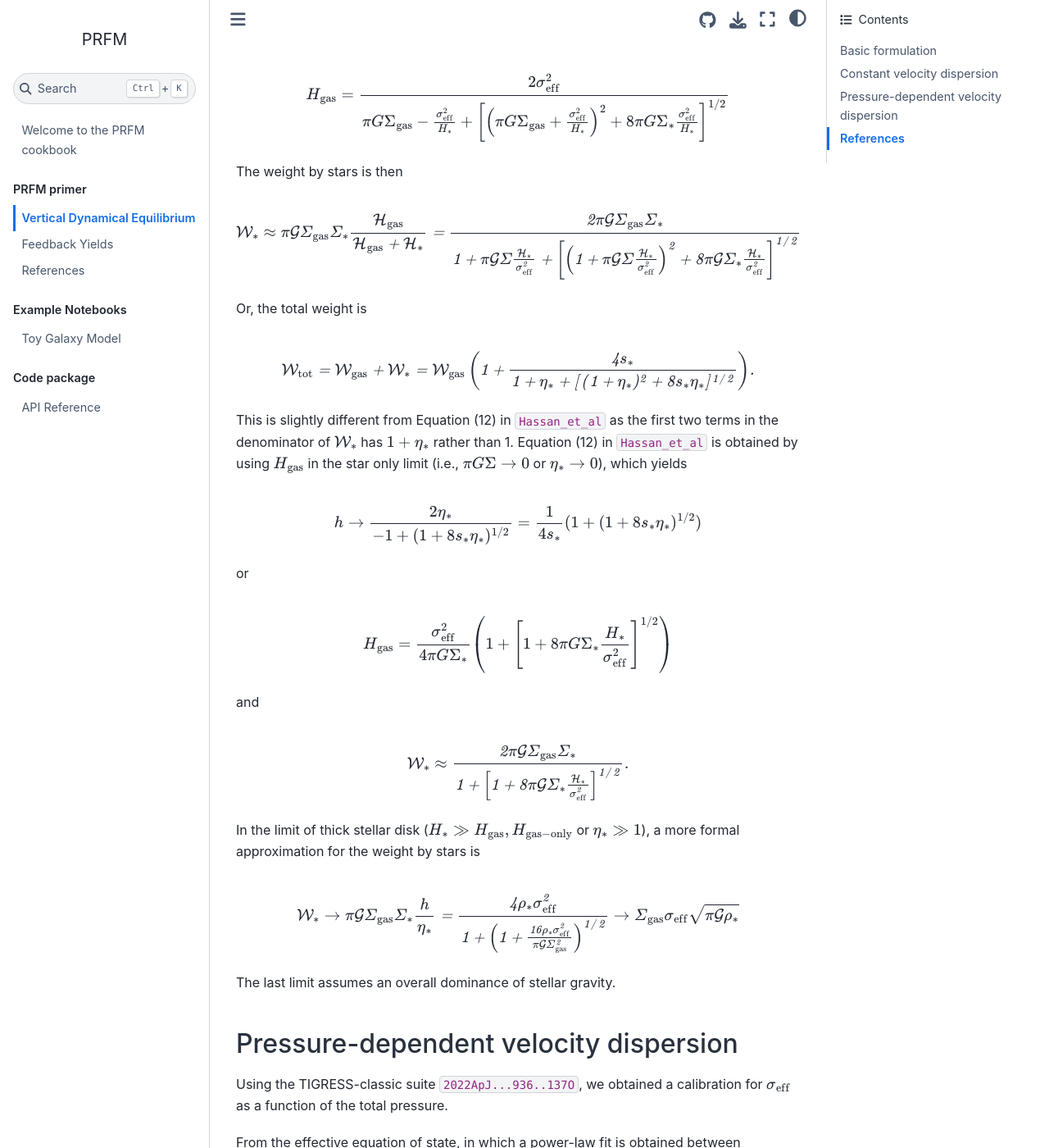
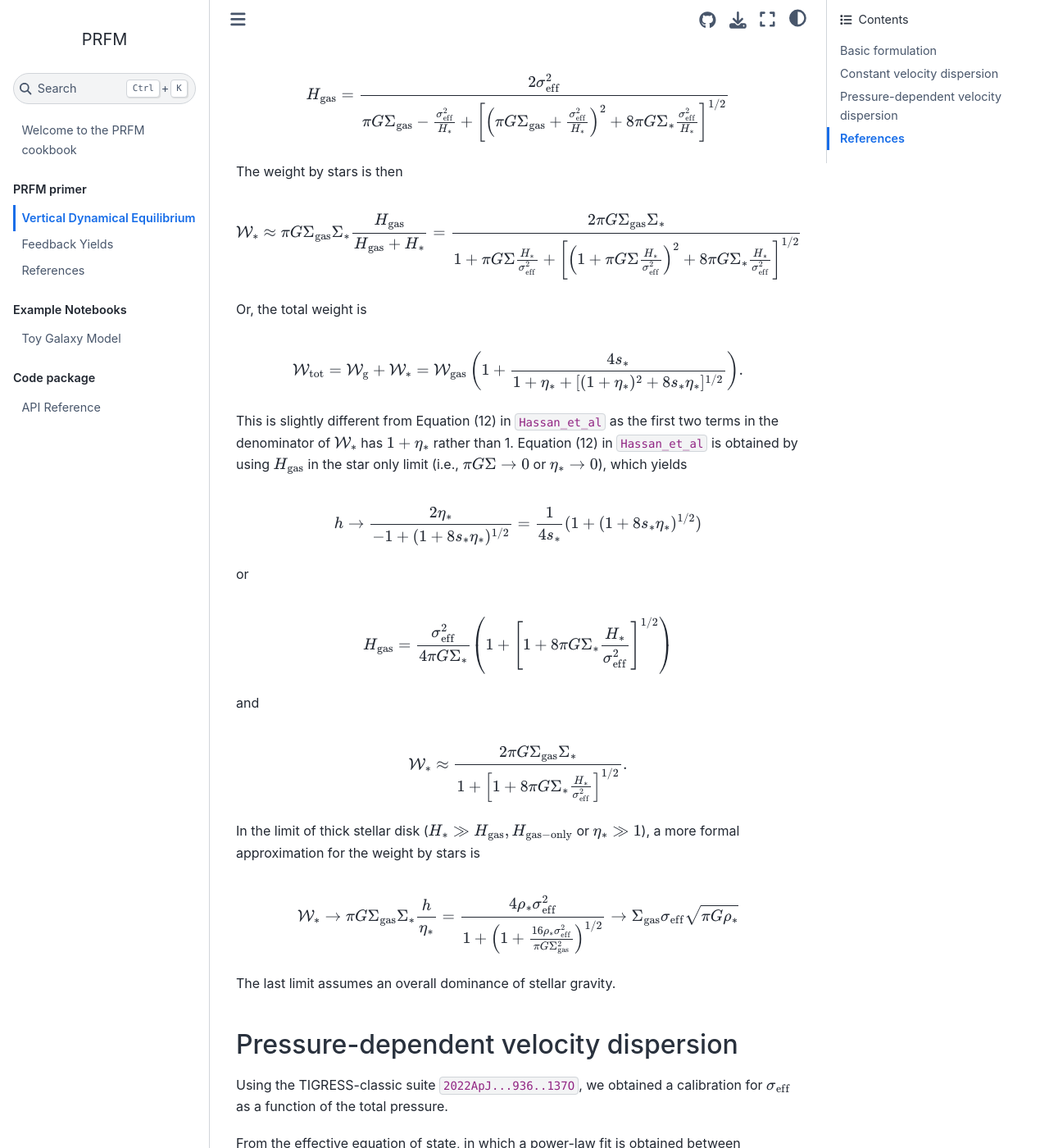
Before and after one commit to changgoo/PRFM, a Jupyter Book: the page built from book/vertical-de.md, in a window 1280 px wide and 1400 px high, scrolled down 1741 px. Shown: the whole window at 82% size. Built offline with Jupyter Book 1.0.4 settings and Sphinx 7.4.7 and the Sphinx Book theme 1.1.4, drawn with Linux system fonts in a browser that asks for light colours; pages that are not in the unit, such as notebooks, are missing from menus; cross-references to code outside the pages are shown as plain code.

Commit message:
Fixed cal W

```diff
--- a/book/vertical-de.md
+++ b/book/vertical-de.md
@@ -71,13 +71,13 @@
 
 The weight by stars is then
 
-$$ \cal{W}_*\approx\pi G \Sigma_{\rm gas} \Sigma_* \frac{H_{\rm gas}}{H_{\rm gas} + H_*} = \frac{2\pi G\Sigma_{\rm gas} \Sigma_* }{1+\pi G\Sigma\frac{H_*}{\sigma_{\rm eff}^2}+\left[\left(1+\pi G\Sigma\frac{H_*}{\sigma_{\rm eff}^2}\right)^2+8\pi G \Sigma_* \frac{H_*}{\sigma_{\rm eff}^2}\right]^{1/2}}. $$
+$$ {\cal W}_*\approx\pi G \Sigma_{\rm gas} \Sigma_* \frac{H_{\rm gas}}{H_{\rm gas} + H_*} = \frac{2\pi G\Sigma_{\rm gas} \Sigma_* }{1+\pi G\Sigma\frac{H_*}{\sigma_{\rm eff}^2}+\left[\left(1+\pi G\Sigma\frac{H_*}{\sigma_{\rm eff}^2}\right)^2+8\pi G \Sigma_* \frac{H_*}{\sigma_{\rm eff}^2}\right]^{1/2}}. $$
 
 Or, the total weight is
 
-$$ \cal{W}_{\rm tot} = \cal{W}_{\rm gas}+\cal{W}_* = \cal{W}_{\rm gas}\left(1+\frac{4s_*}{1+\eta_* + [(1+\eta_*)^2+8s_*\eta_*]^{1/2}}\right). $$
+$$ {\cal W}_{\rm tot} = {\cal W}_{\rm g}+{\cal W}_* = {\cal W}_{\rm gas}\left(1+\frac{4s_*}{1+\eta_* + [(1+\eta_*)^2+8s_*\eta_*]^{1/2}}\right). $$
 
-This is slightly different from Equation (12) in {cite}`Hassan_et_al` as the first two terms in the denominator of $\cal{W}_*$ has $1+\eta_*$ rather than 1. Equation (12) in {cite}`Hassan_et_al` is obtained by using $H_{\rm gas}$ in the star only limit (i.e., $\pi G \Sigma \rightarrow0$ or $\eta_*\rightarrow0$), which yields
+This is slightly different from Equation (12) in {cite}`Hassan_et_al` as the first two terms in the denominator of ${\cal W}_*$ has $1+\eta_*$ rather than 1. Equation (12) in {cite}`Hassan_et_al` is obtained by using $H_{\rm gas}$ in the star only limit (i.e., $\pi G \Sigma \rightarrow0$ or $\eta_*\rightarrow0$), which yields
 
 $$ h\rightarrow \frac{2\eta_*}{-1+(1+8s_*\eta_*)^{1/2}} =
  \frac{1}{4s_*}(1+(1+8s_*\eta_*)^{1/2}) $$
@@ -88,11 +88,11 @@
 
 and
 
-$$\cal{W}_*\approx \frac{2\pi G\Sigma_{\rm gas} \Sigma_* }{1+\left[1+8\pi G \Sigma_* \frac{H_*}{\sigma_{\rm eff}^2}\right]^{1/2}}. $$
+$${\cal W}_*\approx \frac{2\pi G\Sigma_{\rm gas} \Sigma_* }{1+\left[1+8\pi G \Sigma_* \frac{H_*}{\sigma_{\rm eff}^2}\right]^{1/2}}. $$
 
 In the limit of thick stellar disk ($H_*\gg H_{\rm gas},H_{\rm gas-only}$ or $\eta_*\gg1$), a more formal approximation for the weight by stars is
 
-$$ \cal{W}_* \rightarrow \pi G \Sigma_{\rm gas} \Sigma_*\frac{h}{\eta_*} = \frac{4\rho_*\sigma_{\rm eff}^2}{1+\left(1+\frac{16\rho_*\sigma_{\rm eff}^2}{\pi G \Sigma_{\rm gas}^2}\right)^{1/2}}\rightarrow\Sigma_{\rm gas}\sigma_{\rm eff}\sqrt{\pi G\rho_*}$$
+$$ {\cal W}_* \rightarrow \pi G \Sigma_{\rm gas} \Sigma_*\frac{h}{\eta_*} = \frac{4\rho_*\sigma_{\rm eff}^2}{1+\left(1+\frac{16\rho_*\sigma_{\rm eff}^2}{\pi G \Sigma_{\rm gas}^2}\right)^{1/2}}\rightarrow\Sigma_{\rm gas}\sigma_{\rm eff}\sqrt{\pi G\rho_*}$$
 
 The last limit assumes an overall dominance of stellar gravity.
 
```
